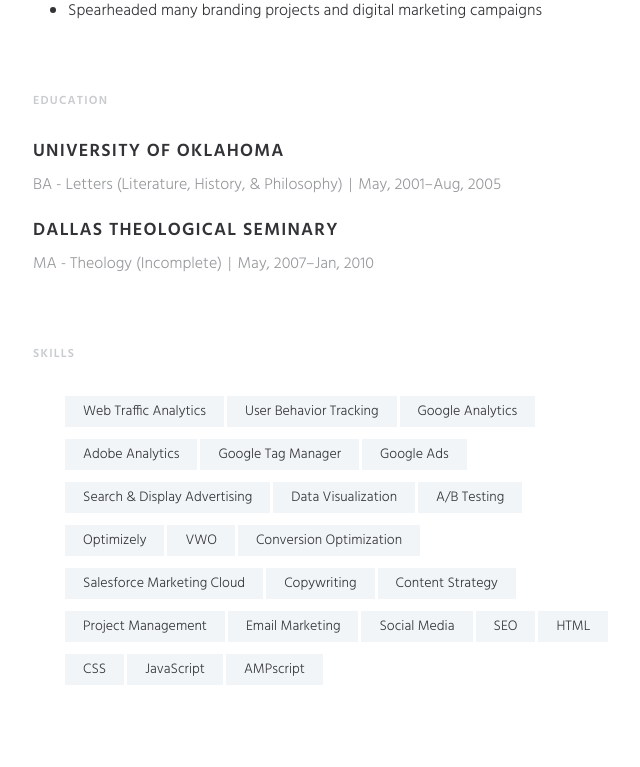
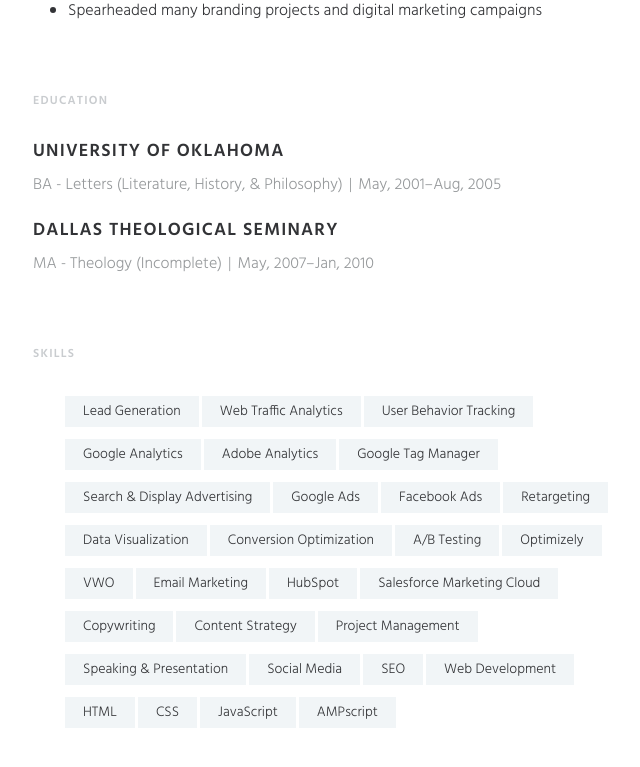
Before and after one commit to mattfredfry/mattfredfry.github.io, a Jekyll site: the page built from resume.html, in a window 1280 px wide and 900 px high, scrolled down 3357 px. Shown: the top 767 px of the window, without its empty margins (317-957 px from the left). Built offline with Jekyll 4.4.1, drawn with Linux system fonts in a browser that asks for light colours; nearby versions of some CDN libraries.

Commit message:
Adding more skills

```diff
--- a/resume.html
+++ b/resume.html
@@ -153,25 +153,31 @@ title: Matt Fry | Resume
         <h2>Skills</h2>
         <div class="sr-section-items" style="margin-left: 2em;">
           <ul class="section-highlights tags">
+            <li class="section-highlight">Lead Generation</li>
             <li class="section-highlight">Web Traffic Analytics</li>
             <li class="section-highlight">User Behavior Tracking</li>
             <li class="section-highlight">Google Analytics</li>
             <li class="section-highlight">Adobe Analytics</li>
             <li class="section-highlight">Google Tag Manager</li>
+            <li class="section-highlight">Search & Display Advertising</li>
             <li class="section-highlight">Google Ads</li>
-            <li class="section-highlight">Search & Display Advertising</li>
+            <li class="section-highlight">Facebook Ads</li>
+            <li class="section-highlight">Retargeting</li>
             <li class="section-highlight">Data Visualization</li>
+            <li class="section-highlight">Conversion Optimization</li>
             <li class="section-highlight">A/B Testing</li>
             <li class="section-highlight">Optimizely</li>
             <li class="section-highlight">VWO</li>
-            <li class="section-highlight">Conversion Optimization</li>
+            <li class="section-highlight">Email Marketing</li>
+            <li class="section-highlight">HubSpot</li>
             <li class="section-highlight">Salesforce Marketing Cloud</li>
             <li class="section-highlight">Copywriting</li>
             <li class="section-highlight">Content Strategy</li>
             <li class="section-highlight">Project Management</li>
-            <li class="section-highlight">Email Marketing</li>
+            <li class="section-highlight">Speaking & Presentation</li>
             <li class="section-highlight">Social Media</li>
             <li class="section-highlight">SEO</li>
+            <li class="section-highlight">Web Development</li>
             <li class="section-highlight">HTML</li>
             <li class="section-highlight">CSS</li>
             <li class="section-highlight">JavaScript</li>
```
